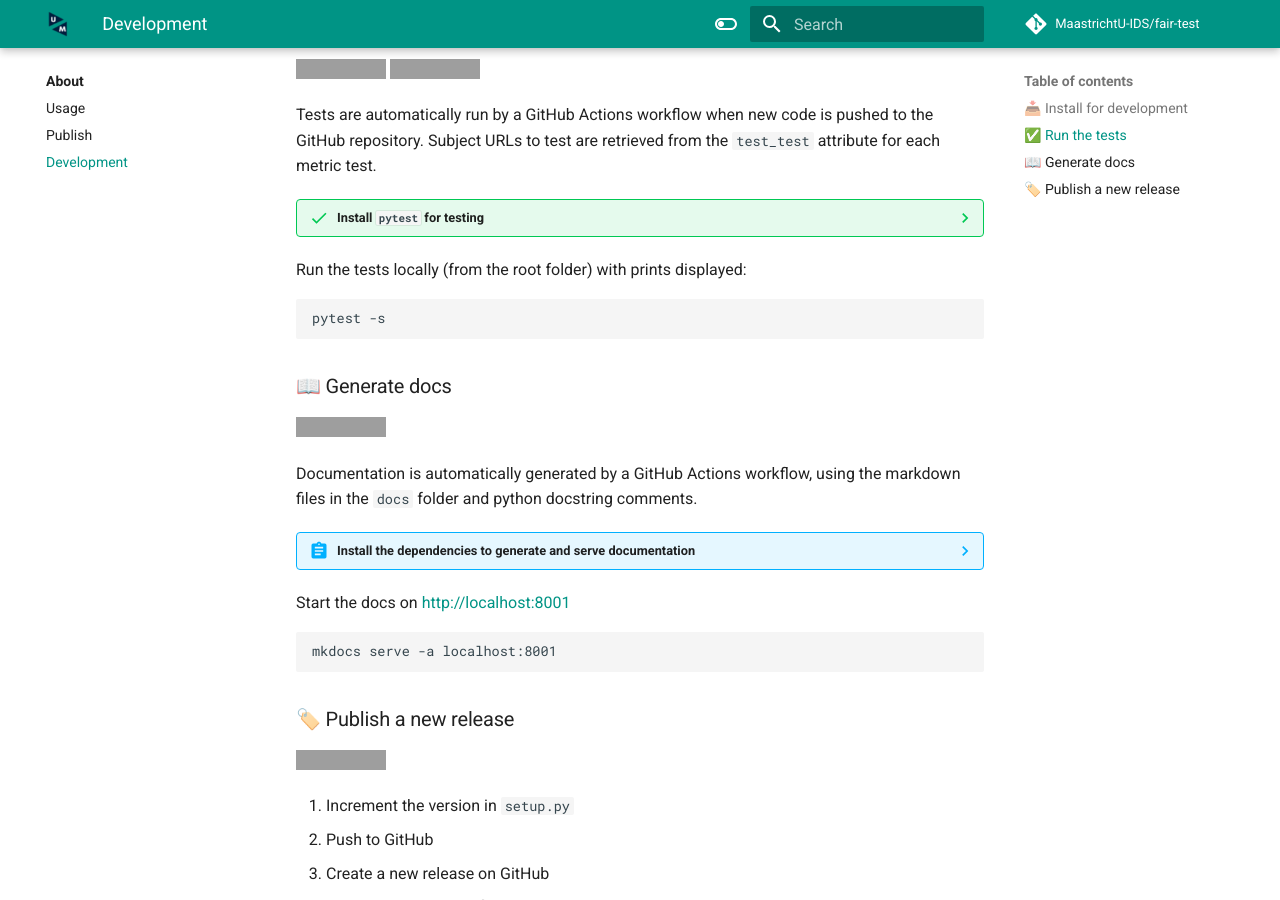
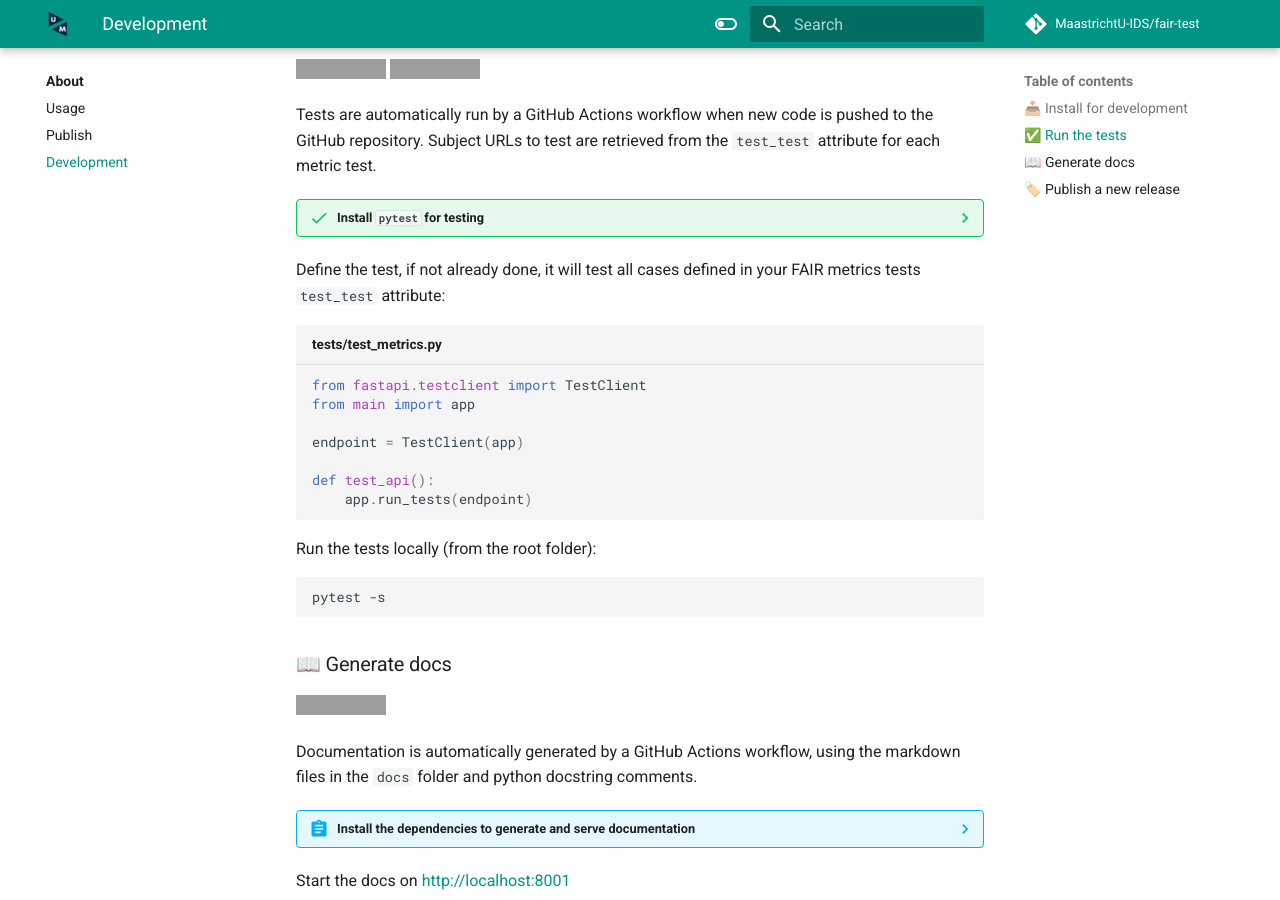
Before and after one commit to MaastrichtU-IDS/fair-test, an MkDocs documentation site: the page built from docs/development.md, in a window 1280 px wide and 900 px high, scrolled down 618 px. Built offline with MkDocs 1.6.1 and Material for MkDocs 9.7.7, drawn with Linux system fonts in a browser that asks for light colours; a script that is not in the unit is left out; comment, search, counter and statistics services are not loaded; grey boxes are pictures that could not be loaded.

Commit message:
improve tests

````diff
--- a/docs/development.md
+++ b/docs/development.md
@@ -41,8 +41,19 @@ Tests are automatically run by a GitHub Actions workflow when new code is pushed
     pip install pytest
     ```
 
+Define the test, if not already done, it will test all cases defined in your FAIR metrics tests `test_test` attribute:
 
-Run the tests locally (from the root folder) with prints displayed:
+```python title="tests/test_metrics.py"
+from fastapi.testclient import TestClient
+from main import app
+
+endpoint = TestClient(app)
+
+def test_api():
+    app.run_tests(endpoint)
+```
+
+Run the tests locally (from the root folder):
 
 ```bash
 pytest -s
````
Also changed, not shown: docs/usage.md (+8 -38 lines), 2 other files.
